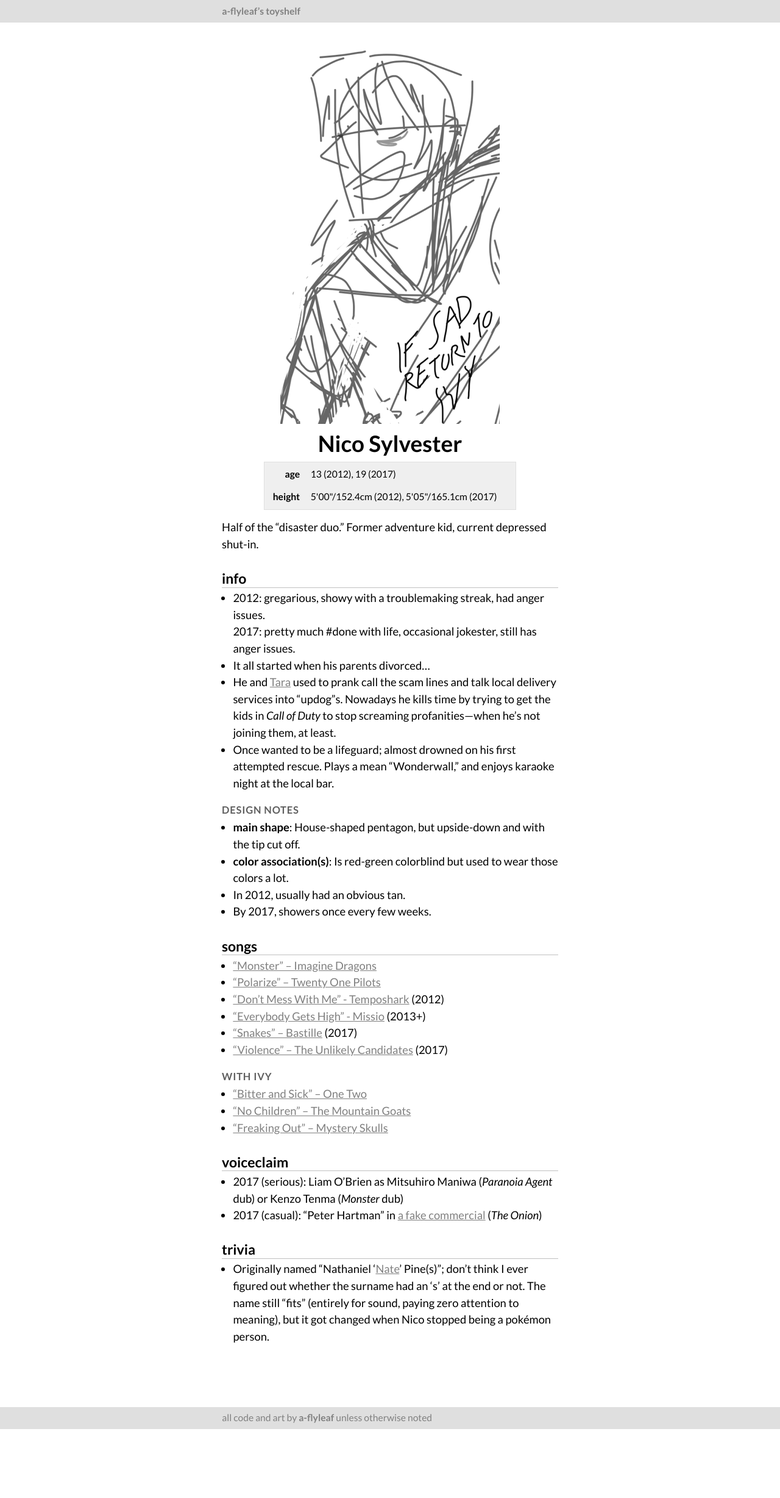
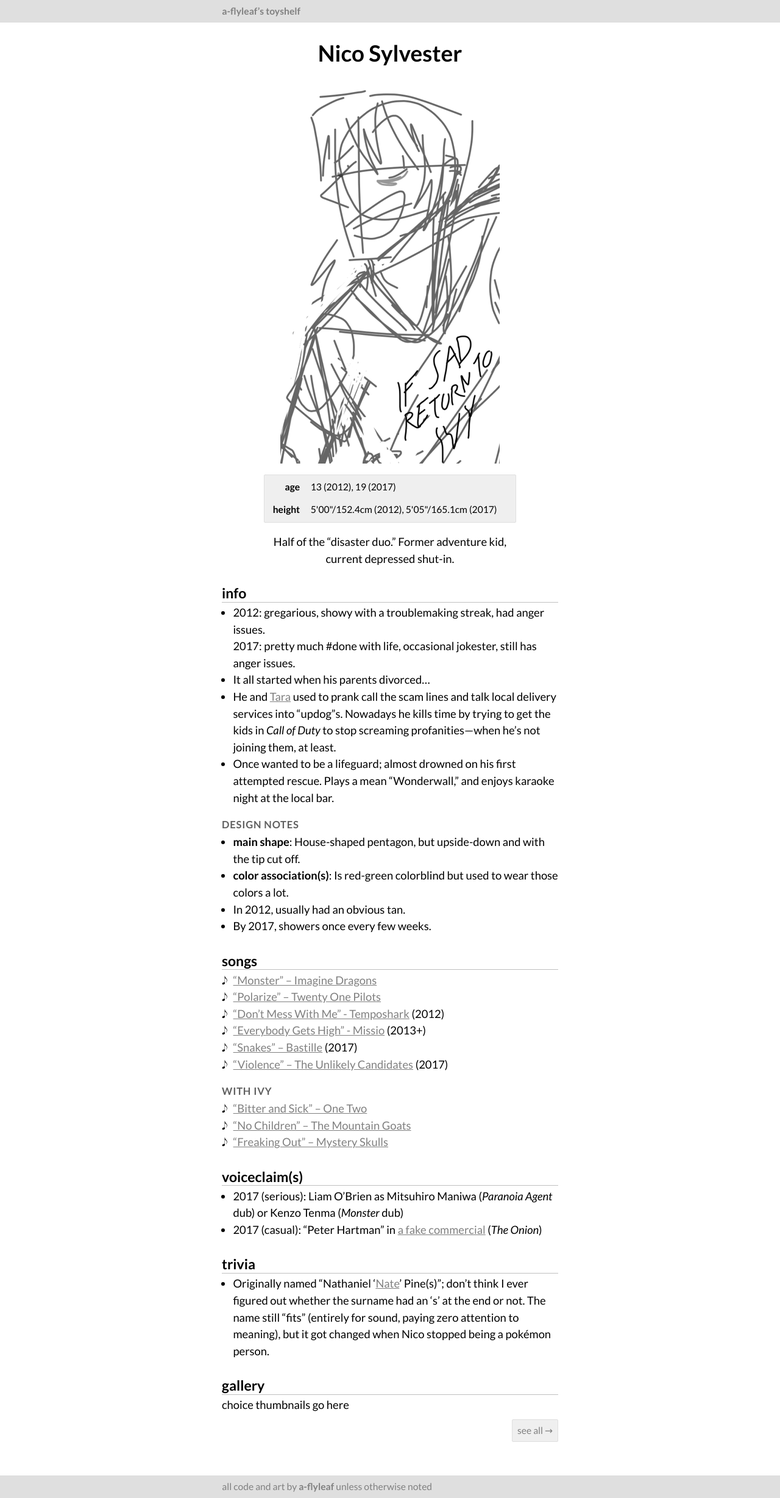
Before and after one commit to a-flyleaf/toyshelf, a Jekyll site: the page built from disaster-crew/nico.md, in a window 1280 px wide. Shown: the whole page at 61% size. Built offline with Jekyll 4.4.1, drawn with Linux system fonts in a browser that asks for light colours; before the commit the page ends 2343 px from its top, so only the background shows below that.

Commit message:
simpler layout cont'd.
oh sure NOW I discover you can have multiline markdown in front matter

```diff
--- /dev/null
+++ b/_layouts/0-kiss-profile.html
@@ -0,0 +1,29 @@
+---
+layout: 0-kiss
+class: profile
+---
+<img src="{%include url.html%}/assets/img/{{page.nm}}.png" alt="" id="main"/>
+{%if page.stats%}<table id="stats" class="box">
+	{%if page.age%}<tr><th>age</th><td>{{page.age}}</td></tr>{%endif%}
+	{%if page.height%}<tr><th>height</th><td>{{page.height}}</td></tr>{%endif%}
+</table>{%endif%}
+<p id="summary">{{page.summary}}</p>
+
+<h2>info</h2>
+{{page.info|markdownify}}
+
+<h3>design notes</h3>
+{{page.design|markdownify}}
+
+<h2>songs</h2>
+<div id="songs">{{page.songs|markdownify}}</div>
+
+<h2>voiceclaim(s)</h2>
+{{page.voice|markdownify}}
+
+<h2>trivia</h2>
+{{page.trivia|markdownify}}
+
+<h2>gallery</h2>
+{{content}}
+<a href="{%include url.html%}{{page.dir}}{{page.nm}}/gallery" class="box" id="all">see all →</a>
--- a/_layouts/0-kiss.html
+++ b/_layouts/0-kiss.html
@@ -10,15 +10,10 @@
 		<style>{{page.css}}</style>{%endif%}
 	</head>
 
-	<body{%if page.class%} class="{{page.class}}"{%endif%}>
+	<body{%if layout.class%} class="{{layout.class}}"{%endif%}>
 		<header><div class="wrap bar"><a href="{%include url.html%}">a-flyleaf’s toyshelf</a></div></header>
-		<main><div class="wrap"><!--will probably need to "unwrap" art pages? or use fancybox-->
-			{%if page.class=="profile"%}<img src="{%include url.html%}/assets/img/{{page.nm}}.png" alt="" id="main"/>{%endif%}
-			<h1>{{page.title}}</h1>{%if page.age%}<table id="stats">
-				<tr><th>age</th><td>{{page.age}}</td></tr>
-				<tr><th>height</th><td>{{page.height}}</td></tr>
-			</table>{%endif%}{%if page.class=="profile"%}
-			<p>{{page.summary}}</p>{%endif%}
+		<main><div class="wrap">
+			<h1>{{page.title}}</h1>
 			{{content}}
 		</div></main>
 		<footer><div class="wrap bar">all code and art by <a href="https://a-flyleaf.github.io/">a-flyleaf</a> unless otherwise noted</div></footer>
--- a/assets/0-kiss.css
+++ b/assets/0-kiss.css
@@ -22,8 +22,13 @@ h3{font-size:.9em; text-transform:uppercase; letter-spacing:0.05em; color:#60606
 p,ul{margin:.5em 0;} li>ul{margin:0 0 0 1em;}
 ul{margin-left:1em;}
 
-.profile #main{display:block; margin:0 auto;}
+.profile #main{display:block; margin:1em auto;}
 .profile h1{text-align:center; border:0;}
-#stats{font-size:.85em; background:#efefef; border:1px solid #dfdfdf; margin:1em auto; width:75%;}
+.box{background:#efefef; border:1px solid #dfdfdf; border-radius:2px;}
+#stats{font-size:.85em;}
 #stats th,#stats td{padding:.25em .5em; vertical-align:top;}
 th{text-align:right;}
+#stats,#summary{width:75%; margin:1em auto;}
+#summary{text-align:center;}
+#songs ul{list-style-type:none; margin-left:0;} #songs li:before{content:"𝅘𝅥𝅮"; margin-right:.5em;}
+#all{padding:.25em .5em; font-size:.85em; text-align:right; text-decoration:none; float:right;} #all:hover,#all:focus,#all:active{background:#dfdfdf;}
--- a/disaster-crew/nico.md
+++ b/disaster-crew/nico.md
@@ -1,41 +1,44 @@
 ---
-layout: 0-kiss
+layout: "0-kiss-profile"
 title: Nico Sylvester
-class: profile
 nm: nico
 
 summary: Half of the “disaster duo.” Former adventure kid, current depressed shut-in.
+
+stats: y
 age: 13 (2012), 19 (2017)
 height: 5'00"/152.4cm (2012), 5'05"/165.1cm (2017)
+
+info: |-
+  - 2012: gregarious, showy with a troublemaking streak, had anger issues.<br/>2017: pretty much #done with life, occasional jokester, still has anger issues.
+  - It all started when his parents divorced...
+  - He and [Tara]({%include url.html%}/disaster-crew/tara) used to prank call the scam lines and talk local delivery services into "updog"s. Nowadays he kills time by trying to get the kids in <i>Call of Duty</i> to stop screaming profanities—when he's not joining them, at least.
+  - Once wanted to be a lifeguard; almost drowned on his first attempted rescue. Plays a mean "Wonderwall," and enjoys karaoke night at the local bar.
+
+design: |-
+  - <b>main shape</b>: House-shaped pentagon, but upside-down and with the tip cut off.
+  - <b>color association(s)</b>: Is red-green colorblind but used to wear those colors a lot.
+  - In 2012, usually had an obvious tan.
+  - By 2017, showers once every few weeks.
+
+songs: |-
+  - ["Monster" – Imagine Dragons](https://www.youtube.com/watch?v=hhSA9H9Iaqw)
+  - ["Polarize" – Twenty One Pilots](https://www.youtube.com/watch?v=MiPBQJq49xk)
+  - ["Don't Mess With Me" - Temposhark](https://www.youtube.com/watch?v=uZOP_rP7aNg) (2012)
+  - ["Everybody Gets High" - Missio](https://www.youtube.com/watch?v=AHukwv_VX9A) (2013+)
+  - ["Snakes" – Bastille](https://www.youtube.com/watch?v=HfmQ7Be9D_k) (2017)
+  - ["Violence" – The Unlikely Candidates](https://www.youtube.com/watch?v=Ax3zbFs8qMU) (2017)
+
+  ### with Ivy
+  - ["Bitter and Sick" – One Two](https://www.youtube.com/watch?v=4NNjm_O_gJk)
+  - ["No Children" – The Mountain Goats](https://www.youtube.com/watch?v=fqGKZ3fzN1M)
+  - ["Freaking Out" – Mystery Skulls](https://www.youtube.com/watch?v=h6hcmWtkkHQ)
+
+voice: |-
+  - 2017 (serious): Liam O'Brien as Mitsuhiro Maniwa (<i>Paranoia Agent</i> dub) or Kenzo Tenma (<i>Monster</i> dub)
+  - 2017 (casual): "Peter Hartman" in [a fake commercial](https://www.youtube.com/watch?v=qr0P587Skoo) (<i>The Onion</i>)
+
+trivia: |-
+  - Originally named "Nathaniel '[Nate](https://bulbapedia.bulbagarden.net/wiki/Nate)' Pine(s)"; don't think I ever figured out whether the surname had an 's' at the end or not. The name still "fits" (entirely for sound, paying zero attention to meaning), but it got changed when Nico stopped being a pokémon person.
 ---
-## info
-- 2012: gregarious, showy with a troublemaking streak, had anger issues.<br/>2017: pretty much #done with life, occasional jokester, still has anger issues.
-- It all started when his parents divorced...
-- He and [Tara]({%include url.html%}/disaster-crew/tara) used to prank call the scam lines and talk local delivery services into "updog"s. Nowadays he kills time by trying to get the kids in <i>Call of Duty</i> to stop screaming profanities—when he's not joining them, at least.
-- Once wanted to be a lifeguard; almost drowned on his first attempted rescue. Plays a mean "Wonderwall," and enjoys karaoke night at the local bar.
-
-### design notes
-- <b>main shape</b>: House-shaped pentagon, but upside-down and with the tip cut off.
-- <b>color association(s)</b>: Is red-green colorblind but used to wear those colors a lot.
-- In 2012, usually had an obvious tan.
-- By 2017, showers once every few weeks.
-
-## songs
-- ["Monster" – Imagine Dragons](https://www.youtube.com/watch?v=hhSA9H9Iaqw)
-- ["Polarize" – Twenty One Pilots](https://www.youtube.com/watch?v=MiPBQJq49xk)
-- ["Don't Mess With Me" - Temposhark](https://www.youtube.com/watch?v=uZOP_rP7aNg) (2012)
-- ["Everybody Gets High" - Missio](https://www.youtube.com/watch?v=AHukwv_VX9A) (2013+)
-- ["Snakes" – Bastille](https://www.youtube.com/watch?v=HfmQ7Be9D_k) (2017)
-- ["Violence" – The Unlikely Candidates](https://www.youtube.com/watch?v=Ax3zbFs8qMU) (2017)
-
-### with Ivy
-- ["Bitter and Sick" – One Two](https://www.youtube.com/watch?v=4NNjm_O_gJk)
-- ["No Children" – The Mountain Goats](https://www.youtube.com/watch?v=fqGKZ3fzN1M)
-- ["Freaking Out" – Mystery Skulls](https://www.youtube.com/watch?v=h6hcmWtkkHQ)
-
-## voiceclaim
-- 2017 (serious): Liam O'Brien as Mitsuhiro Maniwa (<i>Paranoia Agent</i> dub) or Kenzo Tenma (<i>Monster</i> dub)
-- 2017 (casual): "Peter Hartman" in [a fake commercial](https://www.youtube.com/watch?v=qr0P587Skoo) (<i>The Onion</i>)
-
-## trivia
-- Originally named "Nathaniel '[Nate](https://bulbapedia.bulbagarden.net/wiki/Nate)' Pine(s)"; don't think I ever figured out whether the surname had an 's' at the end or not. The name still "fits" (entirely for sound, paying zero attention to meaning), but it got changed when Nico stopped being a pokémon person.
+choice thumbnails go here
```
